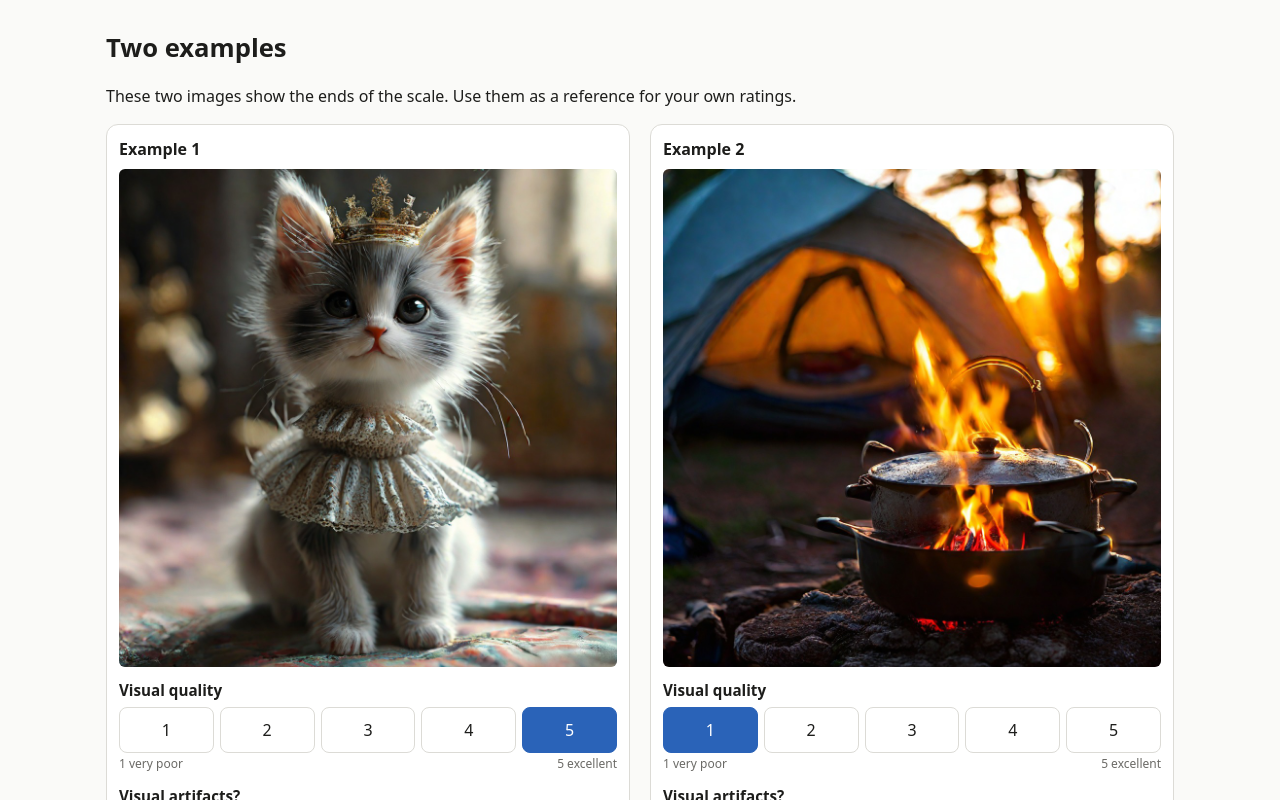
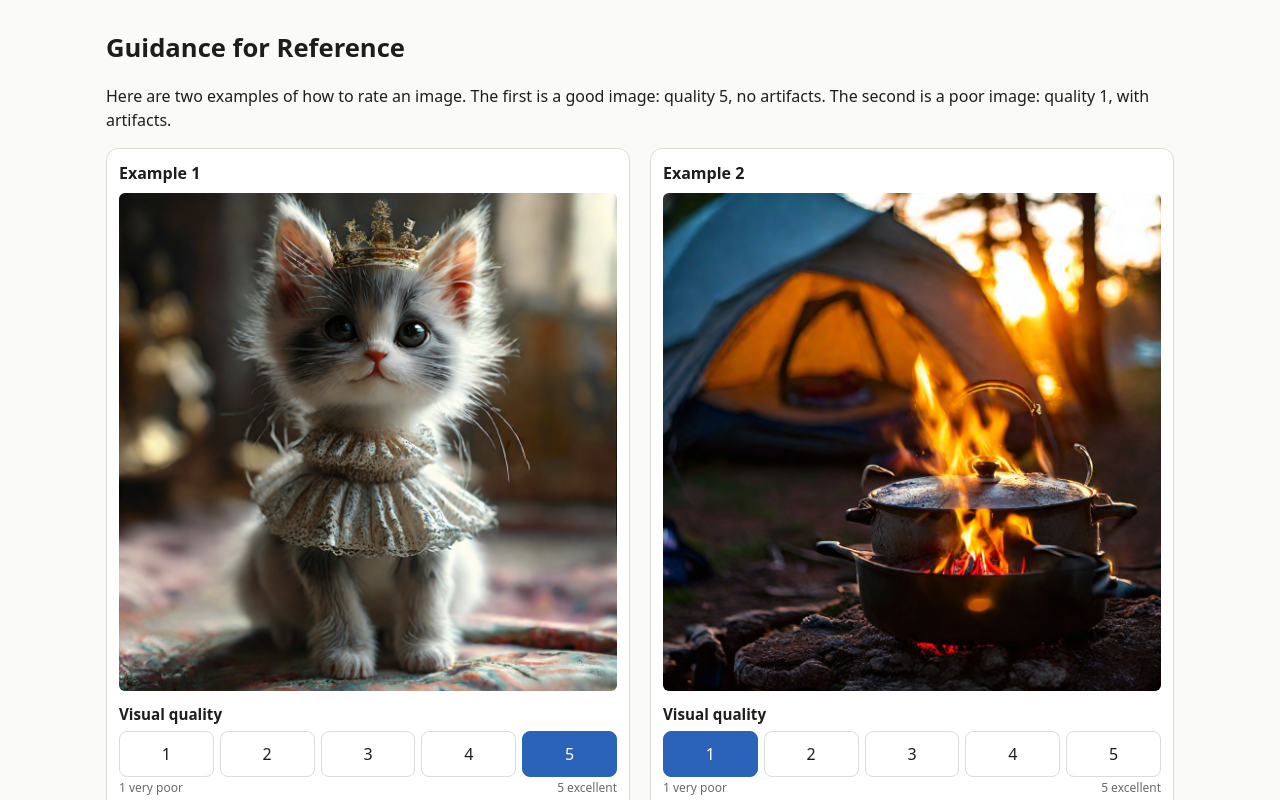
Before and after one commit to sasukepn1999/image-quality-study, a plain HTML site: page index.html in a window 1280 px wide. Both pictures are taken after a click on the button "Start". Shown: the top 800 px of the page. Drawn offline with Linux system fonts and the light colour scheme.

Commit message:
Guide page: clearer title and text
Co-Authored-By: Claude Opus 5.5 <noreply@anthropic.com>

```diff
--- a/index.html
+++ b/index.html
@@ -23,8 +23,8 @@
 </section>
 
 <section id="guide" class="page" hidden>
-  <h1>Two examples</h1>
-  <p>These two images show the ends of the scale. Use them as a reference for your own ratings.</p>
+  <h1>Guidance for Reference</h1>
+  <p>Here are two examples of how to rate an image. The first is a good image: quality 5, no artifacts. The second is a poor image: quality 1, with artifacts.</p>
   <div class="pair" id="guide-pair"></div>
   <button class="primary" id="to-study">Start the study</button>
 </section>
```
